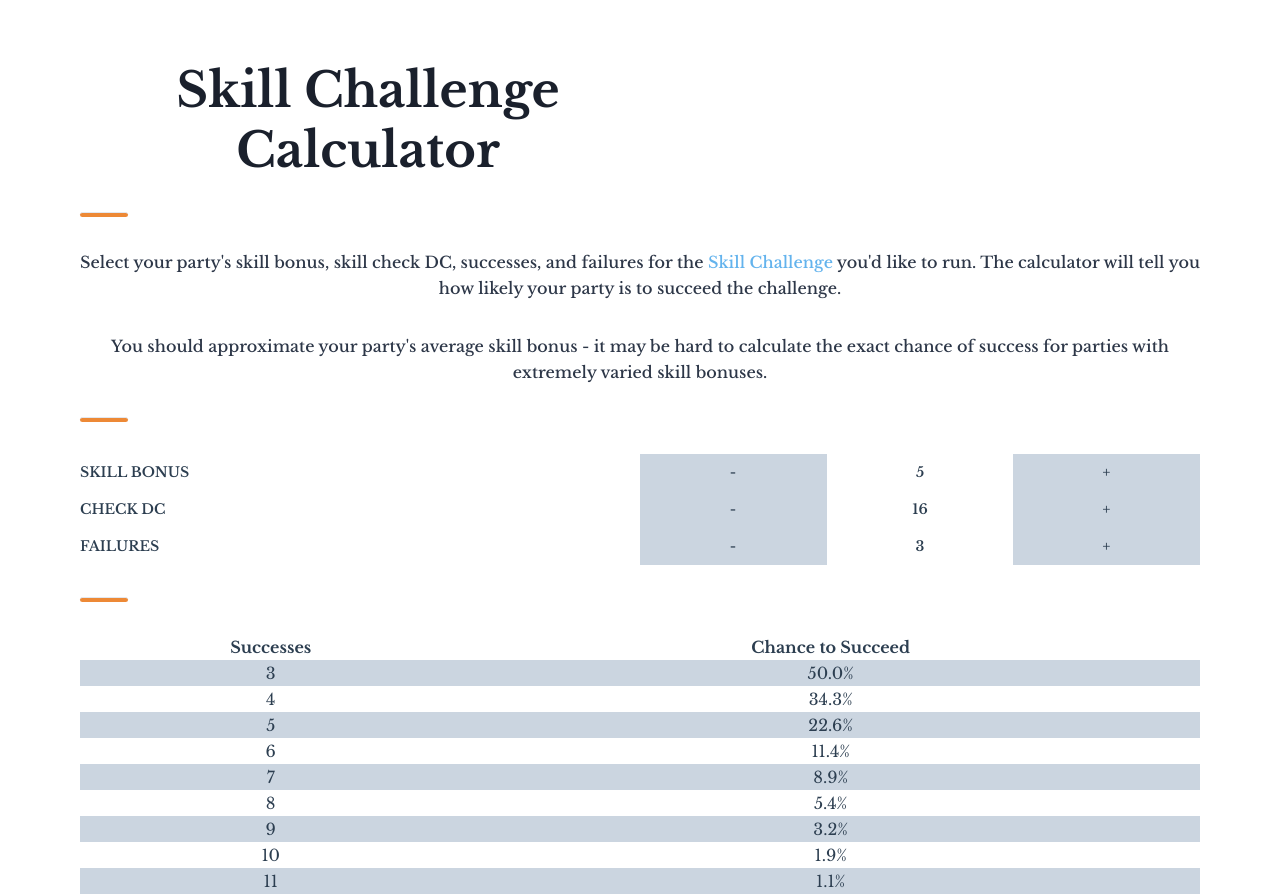
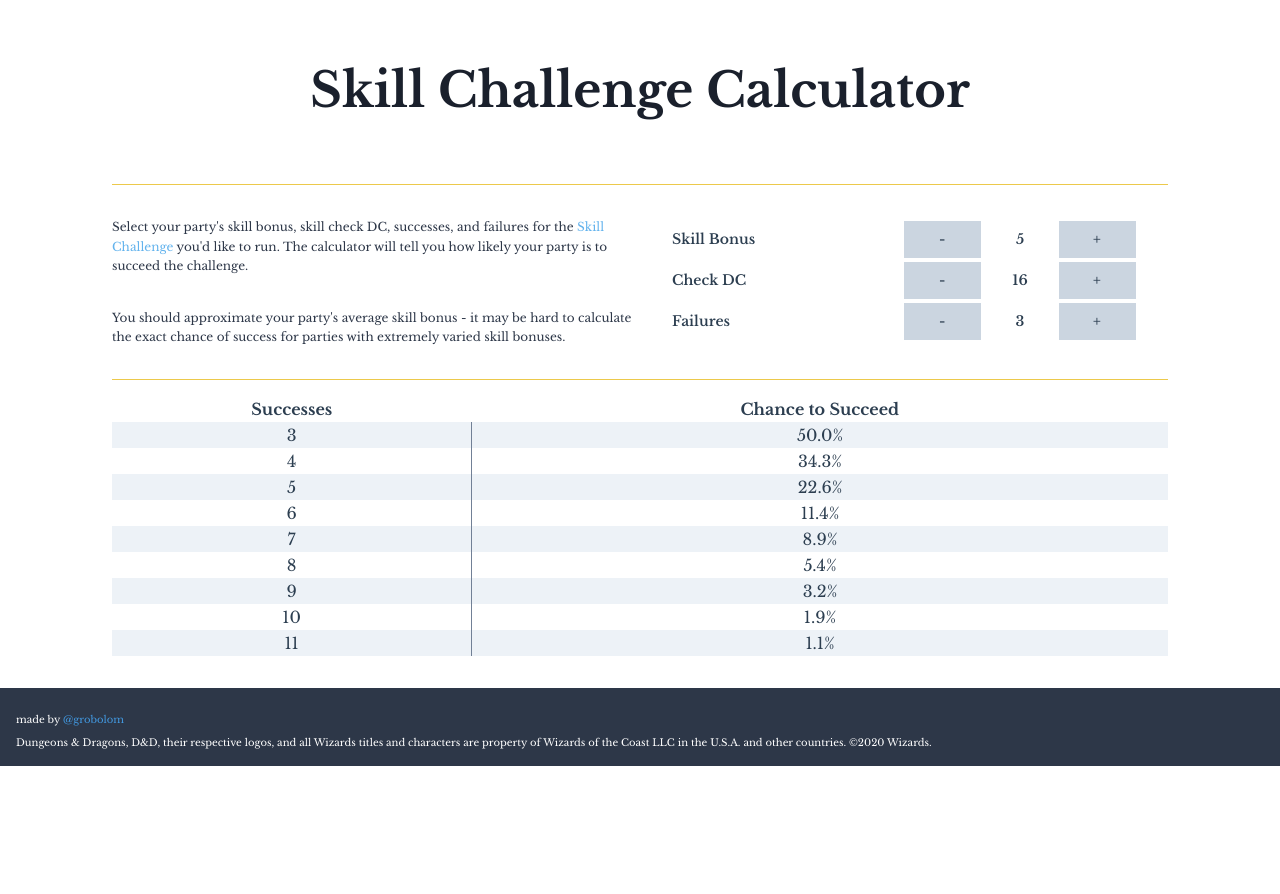
Before and after one commit to grobolom/skill-challenge-calculator, a Vue app in the folder src/frontend/: page / in a window 1280 px wide. After the commit the page ends 800 px from the top, so only its background shows below. Built offline with nearby package versions, Linux system fonts and the light colour scheme.

Commit message:
set up a footer and fix up the styling for ... everything

```diff
--- a/src/frontend/src/App.vue
+++ b/src/frontend/src/App.vue
@@ -1,15 +1,18 @@
 <template>
   <div id="app">
     <Main msg=""/>
+    <Footer />
   </div>
 </template>
 
 <script lang="ts">
 import Main from './components/Main.vue';
+import Footer from './components/Footer.vue';
 
 export default {
   components: {
     Main,
+    Footer,
   }
 }
 </script>
--- a/src/frontend/src/assets/styles/index.css
+++ b/src/frontend/src/assets/styles/index.css
@@ -5,3 +5,16 @@
 * {
   font-family: 'Libre Baskerville', sans-serif;
 }
+
+.footer {
+  @apply mt-8 text-xs bg-gray-800 py-4 text-left px-4 text-white
+}
+
+.footer a {
+  @apply text-blue-500
+}
+
+.footer p {
+  @apply mt-2;
+  font-size: 10px;
+}
--- a/src/frontend/src/components/Chart.vue
+++ b/src/frontend/src/components/Chart.vue
@@ -13,7 +13,7 @@
       </thead>
       <tbody>
         <tr v-for="item in info" :key="item.successes" class='row'>
-          <td>
+          <td class="row-left">
             {{ item.successes }}
           </td>
           <td>
@@ -41,6 +41,10 @@ export default {
 }
 
 .row:nth-child(2n + 1) {
-  @apply bg-gray-400
+  @apply bg-gray-200
+}
+
+.row-left {
+  @apply border-r border-gray-600
 }
 </style>
--- /dev/null
+++ b/src/frontend/src/components/Footer.vue
@@ -0,0 +1,12 @@
+<template>
+  <div class='footer'>
+    <p>
+      made by <a href='https://twitter.com/grobolom'>@grobolom</a>
+    </p>
+    <p>
+      Dungeons & Dragons, D&D, their respective logos, and all Wizards
+      titles and characters are property of Wizards of the Coast LLC in
+      the U.S.A. and other countries. ©2020 Wizards.
+    </p>
+  </div>
+</template>
--- a/src/frontend/src/components/Main.vue
+++ b/src/frontend/src/components/Main.vue
@@ -3,31 +3,35 @@
     <div class="container px-4 sm:px-8 lg:px-16 xl:px-20 mx-auto">
       <div class="grid grid-cols-1 md:grid-cols-12 gap-8">
         <div class="hero-text col-span-12">
-          <h1 class="font-bold text-4xl md:text-5xl max-w-xl text-gray-900 leading-tight">
+          <h1 class="font-bold text-4xl md:text-5xl text-gray-900 leading-tight mb-8">
             Skill Challenge Calculator
           </h1>
-          <hr class="w-12 h-1 bg-orange-500 rounded-full mt-8">
-          <p class="text-gray-800 text-base leading-relaxed mt-8 font-medium">
+
+          <div class='blocks md:flex px-8 md:items-start'>
+            <div class='block md:w-1/2 md:inline-block text-base text-left md:text-xs'>
+              <p class="text-gray-800 leading-relaxed">
                 Select your party's skill bonus, skill check DC, successes, and failures for the
                 <a class='text-blue-400' href='https://www.youtube.com/watch?v=GvOeqDpkBm8'>Skill Challenge</a>
                 you'd like to run. The calculator will tell you how likely your party
                 is to succeed the challenge.
               </p>
-          <p class="text-gray-800 text-base leading-relaxed mt-8 font-medium">
+              <p class="text-gray-800 leading-relaxed mt-8">
                 You should approximate your party's average skill bonus - it may be hard to
                 calculate the exact chance of success for parties with
                 extremely varied skill bonuses.
               </p>
+            </div>
 
-          <hr class="w-12 h-1 bg-orange-500 rounded-full mt-8 mb-8">
-
+            <div class='block inputs md:w-1/2 md:inline-block'>
               <NumberInput name="Skill Bonus" value="5" />
               <NumberInput name="Check DC" value="16" />
               <NumberInput name="Failures" value="3" />
+            </div>
+          </div>
 
-          <hr class="w-12 h-1 bg-orange-500 rounded-full mt-8 mb-8">
-
+          <div class='chart'>
             <Chart v-bind:info="info" />
+          </div>
         </div>
       </div>
     </div>
@@ -98,5 +102,17 @@ export default defineComponent({
 </script>
 
 <!-- Add "scoped" attribute to limit CSS to this component only -->
-<style scoped>
+<style scoped lang="postcss">
+.block {
+  @apply border-t pt-8 mt-8 border-yellow-500
+}
+
+.chart {
+  @apply border-t mt-8 border-yellow-500 mx-8
+}
+
+.inputs {
+  @apply px-8
+}
+
 </style>
--- a/src/frontend/src/components/NumberInput.vue
+++ b/src/frontend/src/components/NumberInput.vue
@@ -1,5 +1,5 @@
 <template>
-  <div class='items-center'>
+  <div class='wrapper'>
     <label class="label">{{ name }}</label>
     <button class='button left-button' v-on:click="decrement">-</button>
     <input class='number' type='number' v-bind:value="value" />
@@ -19,9 +19,9 @@
 </script>
 
 <style scoped lang="postcss">
-@tailwind base;
-@tailwind components;
-@tailwind utilities;
+.wrapper {
+  @apply items-center mt-1
+}
 
 .button {
   @apply inline-block w-1/6 py-2 text-sm uppercase tracking-wider font-semibold;
@@ -37,9 +37,10 @@
 }
 
 .label {
-  @apply inline-block w-1/2 py-2 text-sm uppercase font-semibold text-left float-none;
+  @apply inline-block w-1/2 py-2 text-sm font-semibold text-left float-none;
 }
 
+/* remove the webkit up and down arrows for the number inputs */
 input[type=number]::-webkit-outer-spin-button,
 input[type=number]::-webkit-inner-spin-button {
     -webkit-appearance: none;
```
Lines whose indentation alone changed are shown as unchanged.
